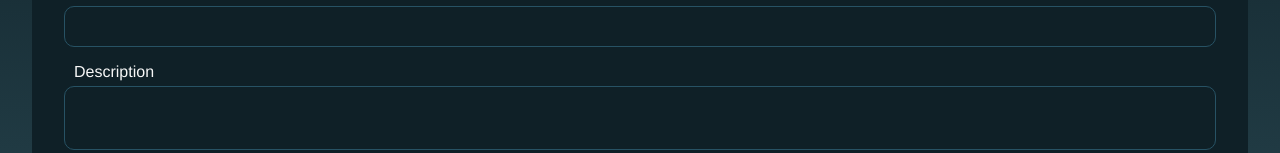
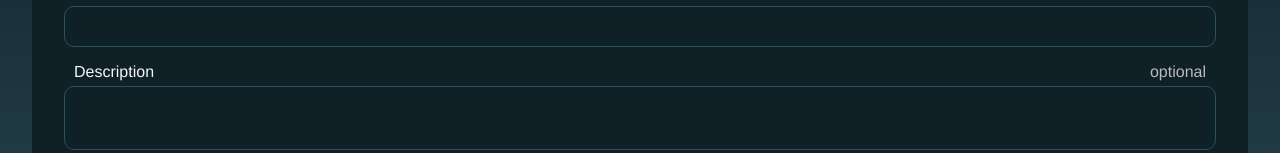
Before and after one commit to SandyDev00076/hisaab, a React (Vite) app: page /1/add in a window 1280 px wide. Shown: the part 251-404 px from the top of the page. Built offline with nearby package versions, Linux system fonts and the light colour scheme; a web font is replaced by a local one; what pocketbase would draw is missing.

Commit message:
feat: add optional field support

```diff
--- a/src/components/AddExpense.tsx
+++ b/src/components/AddExpense.tsx
@@ -166,7 +166,7 @@ function AddExpense() {
             onChange={handleChange}
           />
         </AddExpenseField>
-        <AddExpenseField label="Description">
+        <AddExpenseField label="Description" optional>
           <AddExpenseTextField
             name="description"
             value={description}
--- a/src/components/Field.tsx
+++ b/src/components/Field.tsx
@@ -1,23 +1,34 @@
 import styled from "@emotion/styled";
-import { Sizes } from "../style/variables";
+import { Colors, Sizes } from "../style/variables";
 
 interface IProps extends React.LabelHTMLAttributes<HTMLLabelElement> {
   label: string;
   children: React.ReactNode;
+  optional?: boolean;
 }
 
 const Label = styled.div`
   font-size: ${Sizes.small};
-    margin: 0 0 5px 10px;
-`
+  margin: 0 10px 5px 10px;
+  display: flex;
+  align-items: center;
+  justify-content: space-between;
+`;
 
-function Field({ label, children, ...props }: IProps) {
+const Optional = styled.span`
+  color: ${Colors.secondaryText};
+`;
+
+function Field({ label, optional = false, children, ...props }: IProps) {
   return (
     <label {...props}>
-            <Label>{label}</Label>
+      <Label>
+        {label}
+        {optional && <Optional>optional</Optional>}
+      </Label>
       {children}
     </label>
-    )
+  );
 }
 
 export default Field;
```
Lines whose indentation alone changed are shown as unchanged.
